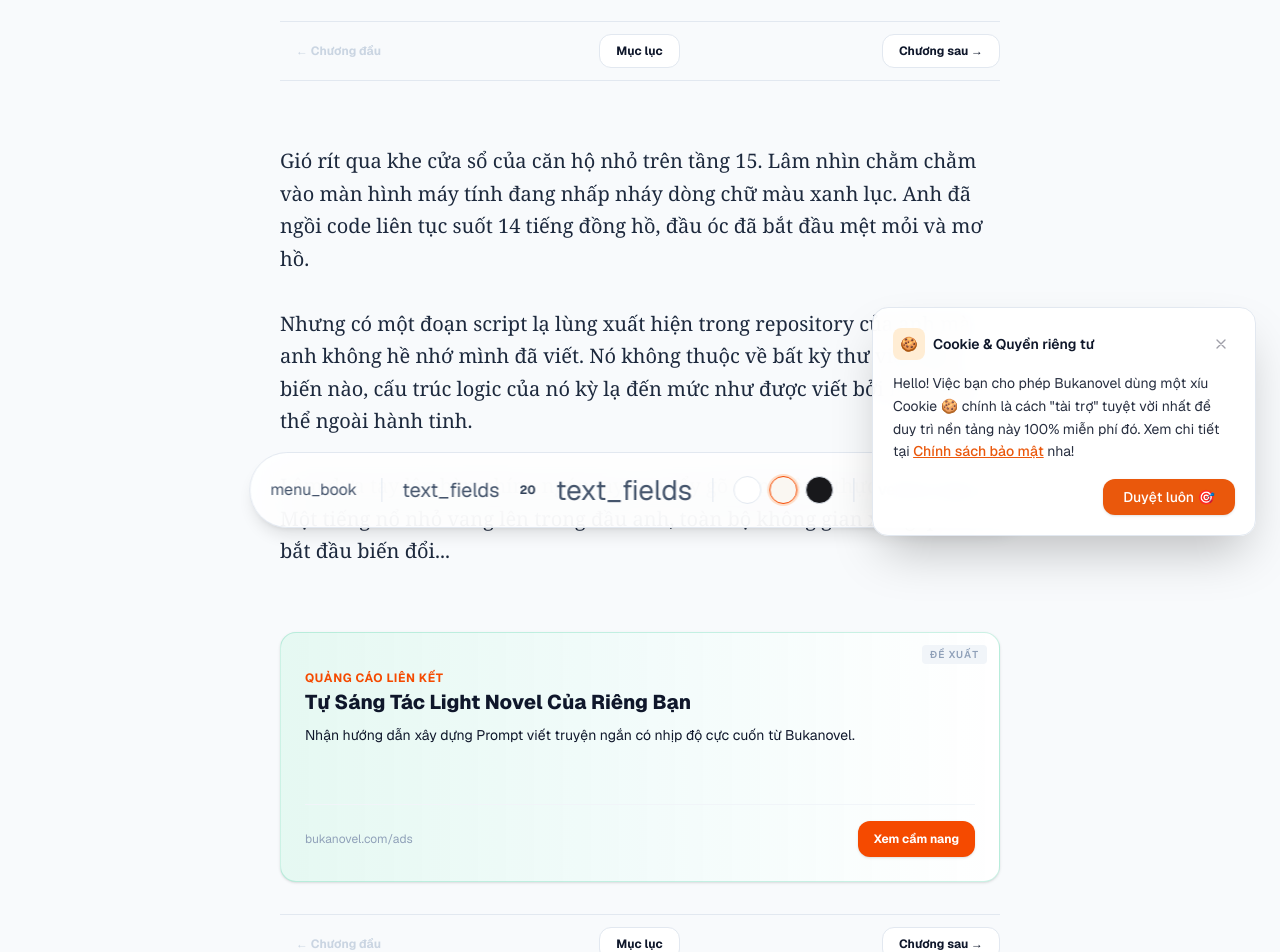
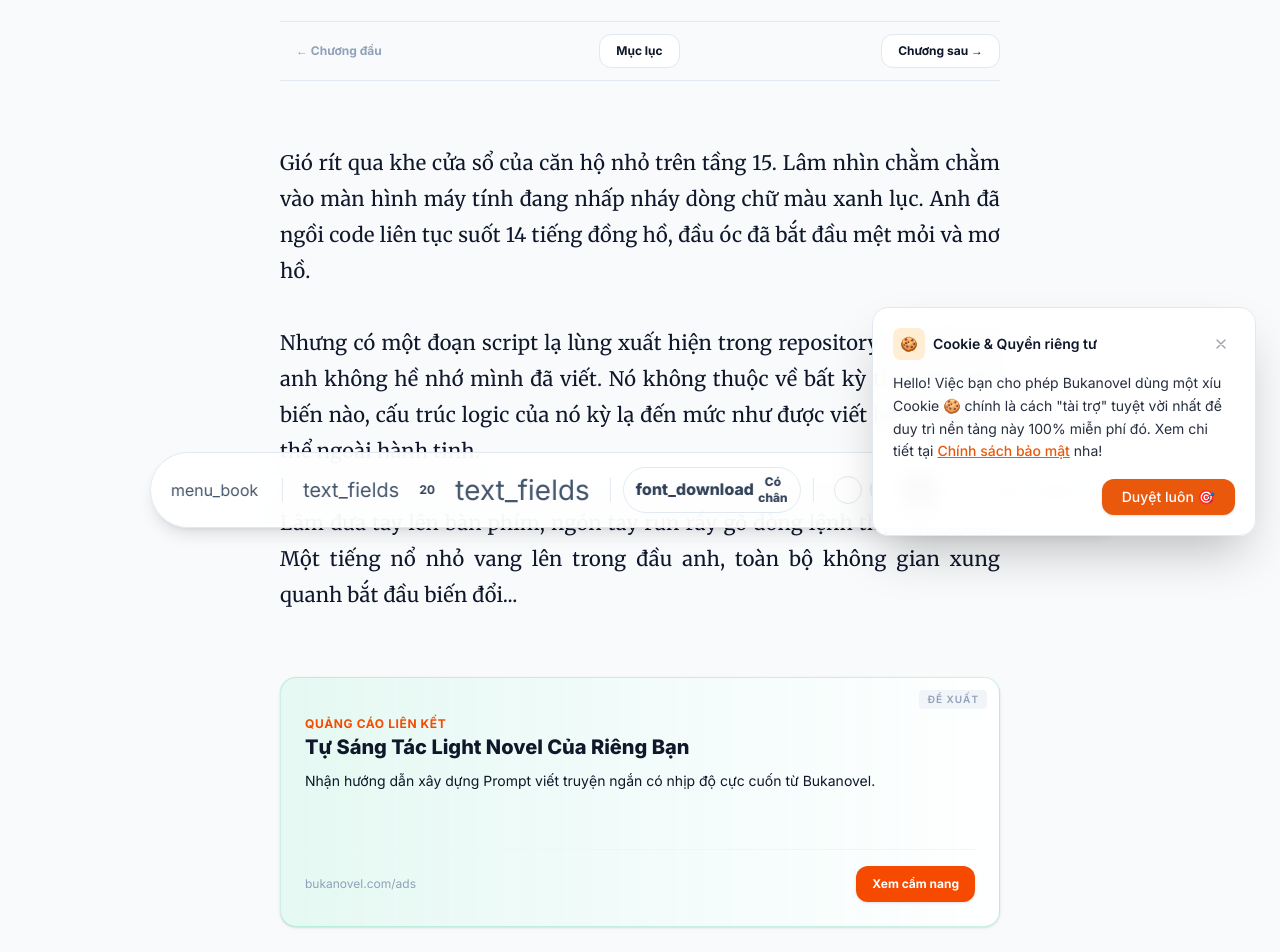
Before and after one commit to bukanovel/client, a Next.js app: page /truyen/ke-sang-tao-the-gioi-ao/chuong-1-dong-code-luc-nua-dem in a window 1280 px wide. Shown: the part 240-1192 px from the top of the page. Built offline with nearby package versions, Linux system fonts and the light colour scheme.

Commit message:
fix: light/dark mode

```diff
--- a/app/globals.css
+++ b/app/globals.css
@@ -21,29 +21,43 @@ html {
   --error-bg: #fef2f2; /* bg-red-50 */
   --error-text: #b91c1c; /* text-red-700 */
 
-  --font-sans: var(--font-geist-sans);
+  --font-sans: var(--font-inter), system-ui, sans-serif;
+  --font-serif: var(--font-merriweather), Georgia, serif;
   --font-mono: var(--font-geist-mono);
 
-  /* Sepia Reader Theme */
+  /* Sepia Reader Theme default values */
   --reader-sepia-bg: #f4ecd8;
-  --reader-sepia-text: #5b4636;
+  --reader-sepia-text: #2c2520;
 }
 
 :root.dark {
-  --background: #09090b; /* bg-zinc-950 */
-  --foreground: #f4f4f5; /* text-zinc-100 */
-  --card: #18181b; /* bg-zinc-900 */
-  --card-border: #27272a; /* border-zinc-800 */
+  --background: #121214; /* Charcoal */
+  --foreground: #e2e8f0; /* Slate Gray */
+  --card: #1c1c1f; /* dark card */
+  --card-border: #2a2a2d; /* dark border */
+  --accent: #f97316; /* Amber/Orange */
+  --accent-foreground: #ffffff;
 
-  --success-bg: rgba(6, 78, 59, 0.3); /* bg-emerald-950/30 */
-  --success-text: #34d399; /* text-emerald-400 */
+  --success-bg: rgba(6, 78, 59, 0.3);
+  --success-text: #34d399;
 
-  --error-bg: rgba(127, 29, 29, 0.3); /* bg-red-950/30 */
-  --error-text: #f87171; /* text-red-400 */
+  --error-bg: rgba(127, 29, 29, 0.3);
+  --error-text: #f87171;
 
-  /* Sepia Reader Theme in Dark Mode falls back to Dark Theme */
-  --reader-sepia-bg: #09090b;
-  --reader-sepia-text: #e4e4e7;
+  --reader-sepia-bg: #121214;
+  --reader-sepia-text: #e2e8f0;
+}
+
+:root.sepia {
+  --background: #f4ecd8; /* Sepia Warm */
+  --foreground: #2c2520; /* Dark brown */
+  --card: #eae0c9;
+  --card-border: #dad0b9;
+  --accent: #b91c1c; /* Dark red */
+  --accent-foreground: #ffffff;
+
+  --reader-sepia-bg: #f4ecd8;
+  --reader-sepia-text: #2c2520;
 }
 
 :root.light {
@@ -51,30 +65,36 @@ html {
   --foreground: #0f172a;
   --card: #ffffff;
   --card-border: #e2e8f0;
+  --accent: #ea580c;
   --success-bg: #ecfdf5;
   --success-text: #047857;
   --error-bg: #fef2f2;
   --error-text: #b91c1c;
   --reader-sepia-bg: #f4ecd8;
-  --reader-sepia-text: #5b4636;
+  --reader-sepia-text: #2c2520;
 }
 
 @media (prefers-color-scheme: dark) {
   :root:not(.light) {
-    --background: #09090b;
-    --foreground: #f4f4f5;
-    --card: #18181b;
-    --card-border: #27272a;
+    --background: #121214;
+    --foreground: #e2e8f0;
+    --card: #1c1c1f;
+    --card-border: #2a2a2d;
+    --accent: #f97316;
     --success-bg: rgba(6, 78, 59, 0.3);
     --success-text: #34d399;
     --error-bg: rgba(127, 29, 29, 0.3);
     --error-text: #f87171;
-    --reader-sepia-bg: #09090b;
-    --reader-sepia-text: #e4e4e7;
+    --reader-sepia-bg: #121214;
+    --reader-sepia-text: #e2e8f0;
   }
 }
 
 @theme {
+  --font-sans: var(--font-sans);
+  --font-serif: var(--font-serif);
+  --font-mono: var(--font-mono);
+
   --color-background: var(--background);
   --color-foreground: var(--foreground);
   --color-card: var(--card);
@@ -181,10 +201,6 @@ body {
 }
 
 /* Custom styles for Bukanovel */
-body.sepia-mode {
-  background-color: #FAF7F2 !important;
-  color: #5a4138 !important;
-}
 
 .bg-gradient-mesh {
   background-color: #f7f9fb;
--- a/app/layout.tsx
+++ b/app/layout.tsx
@@ -1,5 +1,5 @@
 import type { Metadata } from "next";
-import { Geist, Geist_Mono } from "next/font/google";
+import { Geist, Geist_Mono, Merriweather, Inter } from "next/font/google";
 import Script from "next/script";
 import { ThemeProvider } from "@/components/theme-provider";
 import CookieBanner from "@/components/cookie-banner";
@@ -15,6 +15,18 @@ const geistMono = Geist_Mono({
   subsets: ["latin"],
 });
 
+const merriweather = Merriweather({
+  weight: ["300", "400", "700", "900"],
+  style: ["normal", "italic"],
+  subsets: ["vietnamese"],
+  variable: "--font-merriweather",
+});
+
+const inter = Inter({
+  subsets: ["vietnamese"],
+  variable: "--font-inter",
+});
+
 export const metadata: Metadata = {
   title: "Bukanovel - Đọc truyện Light Novel AI trực tuyến",
   description: "Bukanovel là nền tảng đọc truyện Light Novel AI tĩnh tối giản, tối ưu trải nghiệm đọc và bảo vệ mắt.",
@@ -28,7 +40,7 @@ export default function RootLayout({
   return (
     <html
       lang="en"
-      className={`${geistSans.variable} ${geistMono.variable} h-full antialiased`}
+      className={`${geistSans.variable} ${geistMono.variable} ${merriweather.variable} ${inter.variable} h-full antialiased`}
       suppressHydrationWarning
     >
       <head>
@@ -44,18 +56,11 @@ export default function RootLayout({
             __html: `
               (function() {
                 try {
-                  var config = localStorage.getItem('bukanovel-reader-config');
-                  if (config) {
-                    var parsed = JSON.parse(config);
-                    if (parsed.theme === 'dark') {
-                      document.documentElement.classList.add('dark');
-                    } else if (parsed.theme === 'sepia') {
-                      document.body.classList.add('sepia-mode');
-                    }
-                  } else {
-                    if (window.matchMedia('(prefers-color-scheme: dark)').matches) {
-                      document.documentElement.classList.add('dark');
-                    }
+                  var theme = localStorage.getItem('theme');
+                  if (theme === 'dark' || theme === 'sepia') {
+                    document.documentElement.classList.add(theme);
+                  } else if (!theme && window.matchMedia('(prefers-color-scheme: dark)').matches) {
+                    document.documentElement.classList.add('dark');
                   }
                 } catch (e) {}
               })();
@@ -69,6 +74,7 @@ export default function RootLayout({
           defaultTheme="system"
           enableSystem
           disableTransitionOnChange
+          themes={["light", "dark", "sepia"]}
         >
           {children}
           <CookieBanner />
--- a/app/page.tsx
+++ b/app/page.tsx
@@ -12,7 +12,7 @@ export const metadata: Metadata = {
 
 export default function LandingPortalPage() {
   return (
-    <div className="min-h-screen bg-slate-50 dark:bg-zinc-950 text-slate-900 dark:text-zinc-100 flex flex-col justify-between transition-colors duration-200">
+    <div className="min-h-screen bg-background text-foreground flex flex-col justify-between transition-colors duration-200">
       {/* Header */}
       <Header />
 
--- a/app/privacy-policy/page.tsx
+++ b/app/privacy-policy/page.tsx
@@ -3,7 +3,7 @@ import Footer from "@/components/Footer";
 
 export default function PrivacyPolicyPage() {
   return (
-    <div className="min-h-screen bg-slate-50 dark:bg-zinc-950 text-slate-900 dark:text-zinc-100 flex flex-col justify-between transition-colors duration-200">
+    <div className="min-h-screen bg-background text-foreground flex flex-col justify-between transition-colors duration-200">
       {/* Header */}
       <Header />
 
--- a/app/terms-of-service/page.tsx
+++ b/app/terms-of-service/page.tsx
@@ -3,7 +3,7 @@ import Footer from "@/components/Footer";
 
 export default function TermsOfServicePage() {
   return (
-    <div className="min-h-screen bg-slate-50 dark:bg-zinc-950 text-slate-900 dark:text-zinc-100 flex flex-col justify-between transition-colors duration-200">
+    <div className="min-h-screen bg-background text-foreground flex flex-col justify-between transition-colors duration-200">
       {/* Header */}
       <Header />
 
--- a/app/truyen/[slug]/[chapter]/page.tsx
+++ b/app/truyen/[slug]/[chapter]/page.tsx
@@ -56,7 +56,7 @@ export default async function NovelChapterPage({ params }: Props) {
   const nextChapter = currentChapterIndex < novel.chapters.length - 1 ? novel.chapters[currentChapterIndex + 1] : null;
 
   return (
-    <div className="min-h-screen bg-slate-50 dark:bg-zinc-950 text-slate-900 dark:text-zinc-100 flex flex-col justify-between transition-colors duration-200">
+    <div className="min-h-screen bg-background text-foreground flex flex-col justify-between transition-colors duration-200">
       {/* Header */}
       <Header />
 
--- a/app/truyen/[slug]/page.tsx
+++ b/app/truyen/[slug]/page.tsx
@@ -36,7 +36,7 @@ export default async function NovelDetailPage({ params }: Props) {
   if (!novel) notFound();
 
   return (
-    <div className="min-h-screen bg-slate-50 dark:bg-zinc-950 text-slate-900 dark:text-zinc-100 flex flex-col justify-between transition-colors duration-200">
+    <div className="min-h-screen bg-background text-foreground flex flex-col justify-between transition-colors duration-200">
       {/* Header */}
       <Header />
 
--- a/app/truyen/page.tsx
+++ b/app/truyen/page.tsx
@@ -11,7 +11,7 @@ export const metadata: Metadata = {
 
 export default function NovelsCatalogPage() {
   return (
-    <div className="min-h-screen bg-slate-50 dark:bg-zinc-950 text-slate-900 dark:text-zinc-100 flex flex-col justify-between transition-colors duration-200">
+    <div className="min-h-screen bg-background text-foreground flex flex-col justify-between transition-colors duration-200">
       <Header />
 
       <main className="max-w-4xl mx-auto px-6 py-12 flex-1 w-full space-y-8">
--- a/components/FloatingReaderToolbar.tsx
+++ b/components/FloatingReaderToolbar.tsx
@@ -2,36 +2,27 @@
 
 import { useState, useEffect } from "react";
 import { useRouter } from "next/navigation";
+import { useTheme } from "next-themes";
 
 interface Props {
   novelSlug: string;
   onFontSizeChange: (size: number) => void;
   onThemeChange: (theme: "light" | "sepia" | "dark") => void;
+  fontFamily: "serif" | "sans";
+  onFontFamilyChange: (font: "serif" | "sans") => void;
 }
 
 export default function FloatingReaderToolbar({
   novelSlug,
   onFontSizeChange,
   onThemeChange,
+  fontFamily,
+  onFontFamilyChange,
 }: Props) {
   const [fontSize, setFontSize] = useState(20);
-  const [theme, setTheme] = useState<"light" | "sepia" | "dark">("sepia");
+  const { theme, setTheme } = useTheme();
   const [isVisible, setIsVisible] = useState(true);
   const router = useRouter();
-
-  const applyThemeClass = (targetTheme: "light" | "sepia" | "dark") => {
-    const root = document.documentElement;
-    const body = document.body;
-
-    root.classList.remove("dark");
-    body.classList.remove("sepia-mode");
-
-    if (targetTheme === "dark") {
-      root.classList.add("dark");
-    } else if (targetTheme === "sepia") {
-      body.classList.add("sepia-mode");
-    }
-  };
 
   // Load config from Local Storage on mount
   useEffect(() => {
@@ -39,22 +30,13 @@ export default function FloatingReaderToolbar({
       try {
         const config = localStorage.getItem("bukanovel-reader-config");
         if (config) {
-          const { fontSize: savedSize, theme: savedTheme } = JSON.parse(config);
+          const { fontSize: savedSize, fontFamily: savedFont } = JSON.parse(config);
           if (savedSize) {
             setFontSize(savedSize);
             onFontSizeChange(savedSize);
           }
-          if (savedTheme) {
-            setTheme(savedTheme);
-            onThemeChange(savedTheme);
-            applyThemeClass(savedTheme);
-          }
-        } else {
-          // Fallback to system dark mode preference
-          if (window.matchMedia("(prefers-color-scheme: dark)").matches) {
-            setTheme("dark");
-            onThemeChange("dark");
-            applyThemeClass("dark");
+          if (savedFont) {
+            onFontFamilyChange(savedFont);
           }
         }
       } catch (e) {
@@ -62,7 +44,7 @@ export default function FloatingReaderToolbar({
       }
     }, 0);
     return () => clearTimeout(timer);
-  }, [onFontSizeChange, onThemeChange]);
+  }, [onFontSizeChange, onFontFamilyChange]);
 
   // Scroll handler to hide/show toolbar
   useEffect(() => {
@@ -80,13 +62,11 @@ export default function FloatingReaderToolbar({
     return () => window.removeEventListener("scroll", handleScroll);
   }, []);
 
-
-
-  const updateConfig = (newSize: number, newTheme: "light" | "sepia" | "dark") => {
+  const updateConfig = (newSize: number, newFont: "serif" | "sans") => {
     try {
       localStorage.setItem(
         "bukanovel-reader-config",
-        JSON.stringify({ fontSize: newSize, theme: newTheme })
+        JSON.stringify({ fontSize: newSize, fontFamily: newFont })
       );
     } catch (e) {
       console.error("Failed to write to local storage", e);
@@ -97,14 +77,18 @@ export default function FloatingReaderToolbar({
     const nextSize = Math.min(Math.max(fontSize + delta, 14), 32);
     setFontSize(nextSize);
     onFontSizeChange(nextSize);
-    updateConfig(nextSize, theme);
+    updateConfig(nextSize, fontFamily);
   };
 
   const changeTheme = (nextTheme: "light" | "sepia" | "dark") => {
     setTheme(nextTheme);
     onThemeChange(nextTheme);
-    applyThemeClass(nextTheme);
-    updateConfig(fontSize, nextTheme);
+  };
+
+  const toggleFont = () => {
+    const nextFont = fontFamily === "serif" ? "sans" : "serif";
+    onFontFamilyChange(nextFont);
+    updateConfig(fontSize, nextFont);
   };
 
   return (
@@ -143,6 +127,20 @@ export default function FloatingReaderToolbar({
             title="Tăng cỡ chữ"
           >
             <span className="material-symbols-outlined !text-[28px]">text_fields</span>
+          </button>
+        </div>
+
+        <div className="w-px h-6 bg-slate-200 dark:bg-zinc-850 mx-1"></div>
+
+        {/* Font Family Toggle */}
+        <div className="flex items-center">
+          <button
+            onClick={toggleFont}
+            className="px-3 py-1.5 text-xs font-extrabold border border-slate-200 dark:border-zinc-800 hover:border-orange-500/20 rounded-full hover:bg-orange-500/10 text-slate-700 dark:text-zinc-350 transition-all cursor-pointer flex items-center gap-1 select-none"
+            title="Đổi phông chữ"
+          >
+            <span className="material-symbols-outlined !text-[16px]">font_download</span>
+            <span>{fontFamily === "serif" ? "Có chân" : "Không chân"}</span>
           </button>
         </div>
 
--- a/components/Footer.tsx
+++ b/components/Footer.tsx
@@ -2,7 +2,7 @@ import Link from "next/link";
 
 export default function Footer() {
   return (
-    <footer className="bg-white dark:bg-zinc-900 border-t border-slate-200 dark:border-zinc-700 mt-20 min-h-[200px]">
+    <footer className="bg-card border-t border-card-border mt-20 min-h-[200px]">
       <div className="max-w-6xl mx-auto px-6 py-10">
         <div className="grid grid-cols-1 md:grid-cols-2 gap-8 items-start justify-between">
           <div className="space-y-3">
@@ -26,7 +26,7 @@ export default function Footer() {
             </div>
           </div>
         </div>
-        <div className="mt-8 pt-6 border-t border-slate-200 dark:border-zinc-700 text-center">
+        <div className="mt-8 pt-6 border-t border-card-border text-center">
           <p className="text-[10px] text-slate-400 dark:text-zinc-500 font-semibold uppercase tracking-wider">
             © 2026 Bukanovel. Tất cả các quyền được bảo lưu.
           </p>
--- a/components/Header.tsx
+++ b/components/Header.tsx
@@ -70,7 +70,7 @@ export default function Header({ isStatic = false }: HeaderProps) {
   let headerClass = "left-0 right-0 w-full transition-all duration-300 ";
 
   if (isStatic) {
-    headerClass += "relative bg-white dark:bg-zinc-900 border-b border-slate-200 dark:border-zinc-800 h-16";
+    headerClass += "relative bg-card border-b border-card-border h-16";
   } else {
     headerClass += "fixed top-0 z-50 ";
 
@@ -81,9 +81,9 @@ export default function Header({ isStatic = false }: HeaderProps) {
     }
 
     if (isSticky) {
-      headerClass += "bg-white/80 dark:bg-zinc-900/80 backdrop-blur-md border-b border-slate-200 dark:border-zinc-800 h-14 shadow-sm";
+      headerClass += "bg-card/80 backdrop-blur-md border-b border-card-border h-14 shadow-sm";
     } else {
-      headerClass += "bg-white dark:bg-zinc-900 border-b border-slate-200 dark:border-zinc-800 h-16";
+      headerClass += "bg-card border-b border-card-border h-16";
     }
   }
 
--- a/components/ReaderCanvas.tsx
+++ b/components/ReaderCanvas.tsx
@@ -22,6 +22,7 @@ export default function ReaderCanvas({
 }: Props) {
   const [fontSize, setFontSize] = useState(20);
   const [, setTheme] = useState<"light" | "sepia" | "dark">("sepia");
+  const [fontFamily, setFontFamily] = useState<"serif" | "sans">("serif");
 
   return (
     <div className="flex-1 w-full flex flex-col items-center">
@@ -29,7 +30,7 @@ export default function ReaderCanvas({
       <main className="w-full max-w-[720px] mx-auto px-4 md:px-0 pt-12 pb-32 space-y-12">
         {/* Chapter Header */}
         <div className="text-center space-y-3">
-          <p className="text-xs font-bold uppercase tracking-widest text-orange-600 dark:text-orange-500">
+          <p className="text-xs font-bold uppercase tracking-widest text-accent">
             {novel.title}
           </p>
           <h1 className="text-3xl md:text-4xl font-extrabold tracking-tight text-slate-950 dark:text-white leading-tight">
@@ -43,23 +44,23 @@ export default function ReaderCanvas({
         </div>
 
         {/* Chapter Control Top */}
-        <div className="flex justify-between items-center py-3 border-y border-slate-200 dark:border-zinc-800 text-xs font-bold select-none">
+        <div className="flex justify-between items-center py-3 border-y border-card-border text-xs font-bold select-none">
           {prevChapter ? (
             <Link
               href={`/truyen/${novel.slug}/${prevChapter.slug}`}
-              className="px-4 py-2 bg-white dark:bg-zinc-900 border border-slate-200 dark:border-zinc-800 rounded-xl hover:border-orange-500/20 hover:text-orange-600 dark:hover:text-orange-400 active:scale-95 duration-200 transition-all"
+              className="px-4 py-2 bg-card border border-card-border rounded-xl hover:border-accent/20 hover:text-accent active:scale-95 duration-200 transition-all"
             >
               &larr; Chương trước
             </Link>
           ) : (
-            <span className="text-slate-300 dark:text-zinc-700 px-4 py-2">
+            <span className="text-slate-400 dark:text-zinc-500 px-4 py-2">
               &larr; Chương đầu
             </span>
           )}
 
           <Link
             href={`/truyen/${novel.slug}`}
-            className="px-4 py-2 bg-white dark:bg-zinc-900 border border-slate-200 dark:border-zinc-800 rounded-xl hover:border-orange-500/20 hover:text-orange-600 dark:hover:text-orange-400 active:scale-95 duration-200 transition-all"
+            className="px-4 py-2 bg-card border border-card-border rounded-xl hover:border-accent/20 hover:text-accent active:scale-95 duration-200 transition-all"
           >
             Mục lục
           </Link>
@@ -67,12 +68,12 @@ export default function ReaderCanvas({
           {nextChapter ? (
             <Link
               href={`/truyen/${novel.slug}/${nextChapter.slug}`}
-              className="px-4 py-2 bg-white dark:bg-zinc-900 border border-slate-200 dark:border-zinc-800 rounded-xl hover:border-orange-500/20 hover:text-orange-600 dark:hover:text-orange-400 active:scale-95 duration-200 transition-all"
+              className="px-4 py-2 bg-card border border-card-border rounded-xl hover:border-accent/20 hover:text-accent active:scale-95 duration-200 transition-all"
             >
               Chương sau &rarr;
             </Link>
           ) : (
-            <span className="text-slate-300 dark:text-zinc-700 px-4 py-2">
+            <span className="text-slate-400 dark:text-zinc-500 px-4 py-2">
               Hết chương &rarr;
             </span>
           )}
@@ -80,7 +81,9 @@ export default function ReaderCanvas({
 
         {/* Chapter Content Main Text */}
         <article
-          className="prose dark:prose-invert max-w-none text-slate-800 dark:text-zinc-300 leading-relaxed font-serif whitespace-pre-line py-4 select-text text-left"
+          className={`prose dark:prose-invert max-w-prose mx-auto text-foreground leading-[1.8] tracking-[0.01em] whitespace-pre-line py-4 select-text text-justify ${
+            fontFamily === "serif" ? "font-serif" : "font-sans"
+          }`}
           style={{ fontSize: `${fontSize}px` }}
         >
           {chapter.content}
@@ -92,23 +95,23 @@ export default function ReaderCanvas({
         </div>
 
         {/* Chapter Control Bottom */}
-        <div className="flex justify-between items-center py-3 border-y border-slate-200 dark:border-zinc-800 text-xs font-bold select-none">
+        <div className="flex justify-between items-center py-3 border-y border-card-border text-xs font-bold select-none">
           {prevChapter ? (
             <Link
               href={`/truyen/${novel.slug}/${prevChapter.slug}`}
-              className="px-4 py-2 bg-white dark:bg-zinc-900 border border-slate-200 dark:border-zinc-800 rounded-xl hover:border-orange-500/20 hover:text-orange-600 dark:hover:text-orange-400 active:scale-95 duration-200 transition-all"
+              className="px-4 py-2 bg-card border border-card-border rounded-xl hover:border-accent/20 hover:text-accent active:scale-95 duration-200 transition-all"
             >
               &larr; Chương trước
             </Link>
           ) : (
-            <span className="text-slate-300 dark:text-zinc-700 px-4 py-2">
+            <span className="text-slate-400 dark:text-zinc-500 px-4 py-2">
               &larr; Chương đầu
             </span>
           )}
 
           <Link
             href={`/truyen/${novel.slug}`}
-            className="px-4 py-2 bg-white dark:bg-zinc-900 border border-slate-200 dark:border-zinc-800 rounded-xl hover:border-orange-500/20 hover:text-orange-600 dark:hover:text-orange-400 active:scale-95 duration-200 transition-all"
+            className="px-4 py-2 bg-card border border-card-border rounded-xl hover:border-accent/20 hover:text-accent active:scale-95 duration-200 transition-all"
           >
             Mục lục
           </Link>
@@ -116,12 +119,12 @@ export default function ReaderCanvas({
           {nextChapter ? (
             <Link
               href={`/truyen/${novel.slug}/${nextChapter.slug}`}
-              className="px-4 py-2 bg-white dark:bg-zinc-900 border border-slate-200 dark:border-zinc-800 rounded-xl hover:border-orange-500/20 hover:text-orange-600 dark:hover:text-orange-400 active:scale-95 duration-200 transition-all"
+              className="px-4 py-2 bg-card border border-card-border rounded-xl hover:border-accent/20 hover:text-accent active:scale-95 duration-200 transition-all"
             >
               Chương sau &rarr;
             </Link>
           ) : (
-            <span className="text-slate-300 dark:text-zinc-700 px-4 py-2">
+            <span className="text-slate-400 dark:text-zinc-500 px-4 py-2">
               Hết chương &rarr;
             </span>
           )}
@@ -136,6 +139,8 @@ export default function ReaderCanvas({
         novelSlug={novel.slug}
         onFontSizeChange={(size) => setFontSize(size)}
         onThemeChange={(th) => setTheme(th)}
+        fontFamily={fontFamily}
+        onFontFamilyChange={(font) => setFontFamily(font)}
       />
     </div>
   );
```
